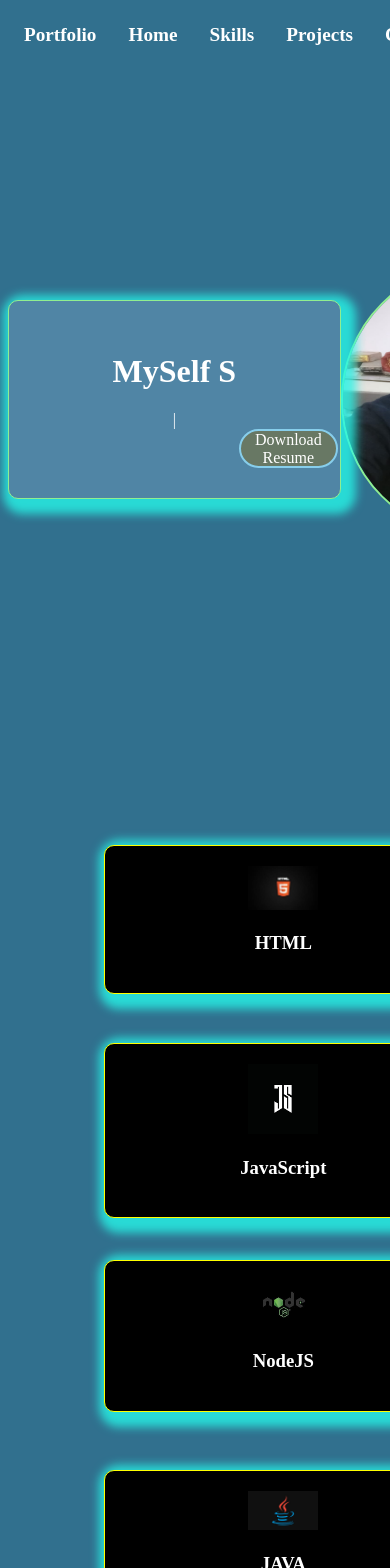
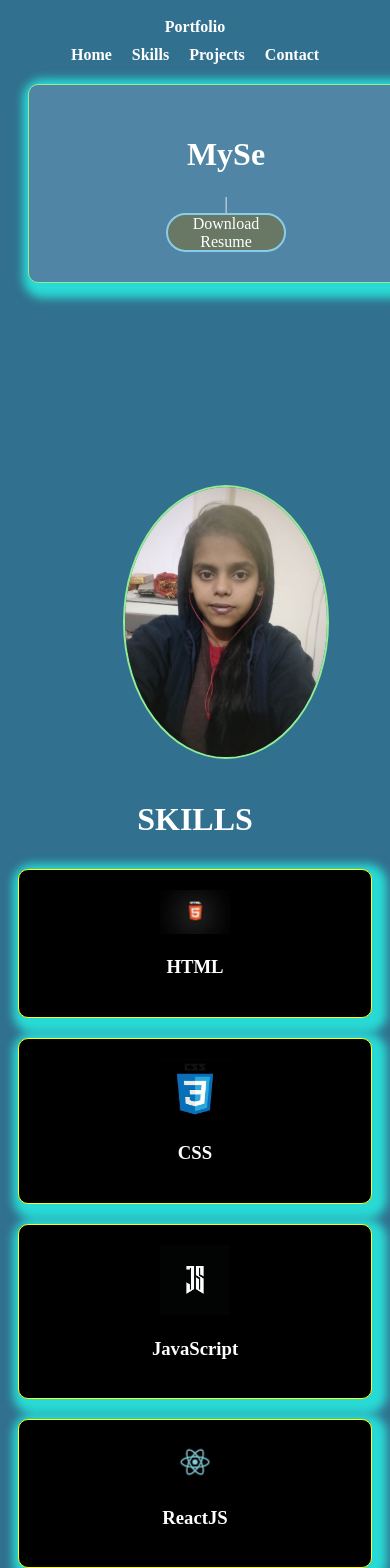
Before and after one commit to sneha090j/port-folio, a React (Vite) app: page / in a window 390 px wide. Shown: the top 1568 px of the page. Built offline with nearby package versions, Linux system fonts and the light colour scheme.

Commit message:
Update index.css

```diff
--- a/src/index.css
+++ b/src/index.css
@@ -15,26 +15,23 @@ a {
 /* --------------------------------------------- Navbar Section -------------------------------------------------------*/
 
 .nav_bar {
-
   display: flex;
   justify-content: space-between;
   align-items: center;
-
+  flex-wrap: wrap;
 }
 
 .nav_bar .nav_items {
   padding: 16px;
   font-size: 1.2rem;
   font-weight: bold;
-
 }
 
 .nav_bar .nav_items:hover {
   border: 2px solid #2B7A78;
-  background-color:#8FC1E3;
-  border-radius:70%
+  background-color: #8FC1E3;
+  border-radius: 70%;
 }
-
 
 /* ------------------------------------------------- Home Section ------------------------------------------------------ */
 
@@ -43,51 +40,58 @@ a {
   display: flex;
   justify-content: space-between;
   align-items: center;
+  flex-wrap: wrap;
+  padding: 20px;
 }
 
 .home .left {
   background-color: #5085A5;
-  width: 620px;
+  width: 100%;
+  max-width: 620px;
   text-align: center;
   padding: 30px;
   border-radius: 10px;
   border: 1px solid lightgreen;
   box-shadow: var(--box-shadow);
+  margin-bottom: 20px;
 }
 
 .home .right .img {
   display: flex;
   justify-content: center;
   align-items: center;
-
+  width: 100%;
+  max-width: 270px;
 }
 
 .home .right .img img {
-  height: 270px;
-  width: 270px;
+  height: 100%;
+  max-height: 270px;
+  width: 100%;
+  max-width: 270px;
   border: 2px solid lightgreen;
   border-radius: 100%;
-
-}
-.home .left .resume {
-  height:35px;
-  background-color:#687864;
-  width:35%;
-  margin-left:200px;
-  border-radius:20px;
-
-
-  border:2px solid skyblue;
 }
 
-
-
+.home .left .resume {
+  height: 35px;
+  background-color: #687864;
+  width: 35%;
+  margin-left: auto;
+  margin-right: auto;
+  border-radius: 20px;
+  border: 2px solid skyblue;
+}
 
 /* --------------------------------------------------------------------- Skills ------------------------------------------------- */
+
 .skills {
-  margin-top:20px;
-  text-align:center;
-  width: 950px;
+  margin-top: 20px;
+  text-align: center;
+  width: 100%;
+  max-width: 950px;
+  margin-left: auto;
+  margin-right: auto;
 }
 
 .skills .items {
@@ -95,13 +99,11 @@ a {
   justify-content: center;
   align-items: center;
   flex-wrap: wrap;
-
   margin: auto;
-
 }
 
 .skills .items .item {
-  width: calc(33.33%);
+  width: calc(100% / 3 - 40px);
   background-color: black;
   margin: 20px;
   text-align: center;
@@ -116,11 +118,13 @@ a {
 }
 
 /* ----------------------------------------- Contact --------------------------------------------------------------------------- */
-.contact{
-  margin-top:100px;
+
+.contact {
+  margin-top: 100px;
 }
-.contact h1{
-  text-align:center;
+
+.contact h1 {
+  text-align: center;
 }
 
 .contact-icon {
@@ -128,6 +132,7 @@ a {
   display: flex;
   justify-content: center;
   align-items: center;
+  flex-wrap: wrap;
 }
 
 .contact-icon .items {
@@ -143,10 +148,44 @@ a {
 }
 
 .contact-icon .items:hover {
-  background-color:grey;
+  background-color: grey;
   box-shadow: var(--box-shadow);
 }
 
 .contact-icon .items .icons {
   font-size: 2rem;
 }
+
+/* Responsive Design */
+
+@media (max-width: 768px) {
+  .nav_bar {
+    flex-direction: column;
+  }
+
+  .home {
+    flex-direction: column;
+  }
+
+  .home .left,
+  .home .right .img {
+    width: 100%;
+    max-width: none;
+  }
+
+  .skills .items .item {
+    width: calc(100% - 40px);
+  }
+}
+
+@media (max-width: 480px) {
+  .nav_bar .nav_items {
+    font-size: 1rem;
+    padding: 10px;
+  }
+
+  .skills .items .item {
+    width: calc(100% - 20px);
+    margin: 10px;
+  }
+}
```
